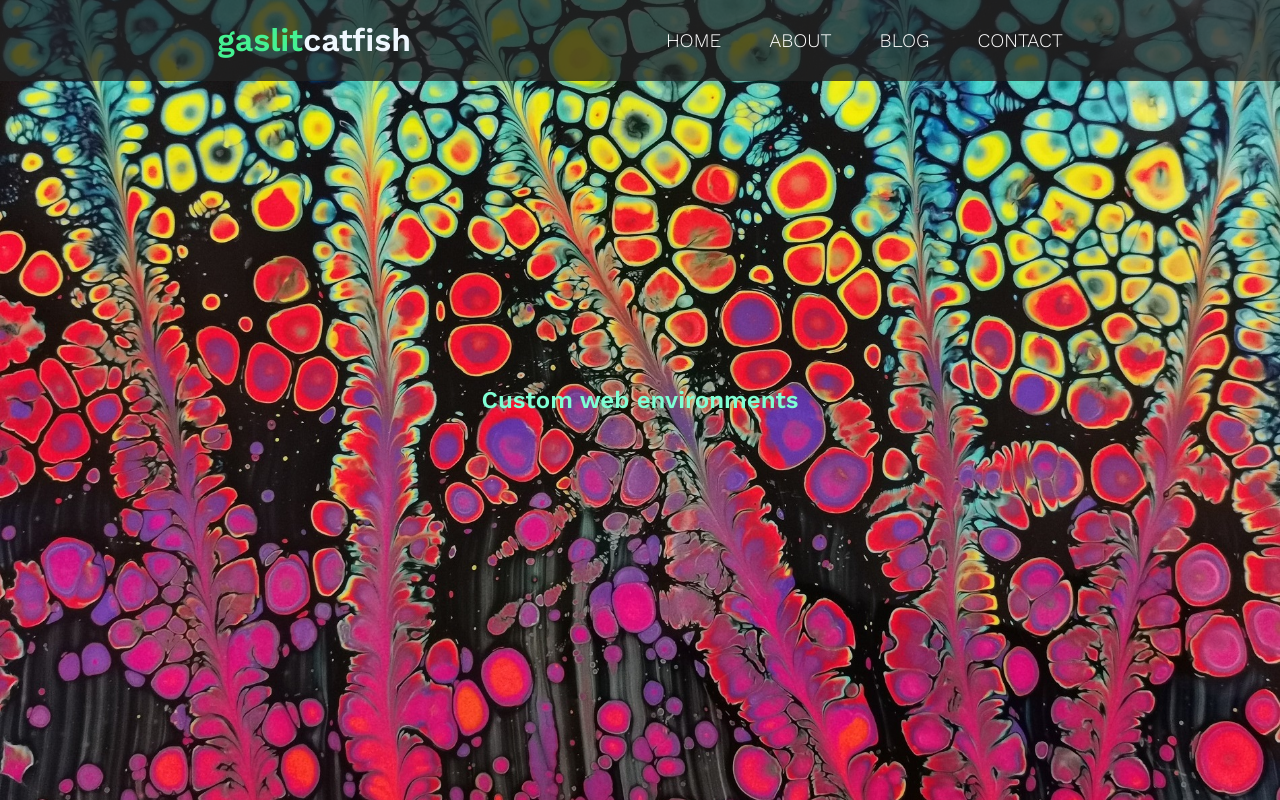
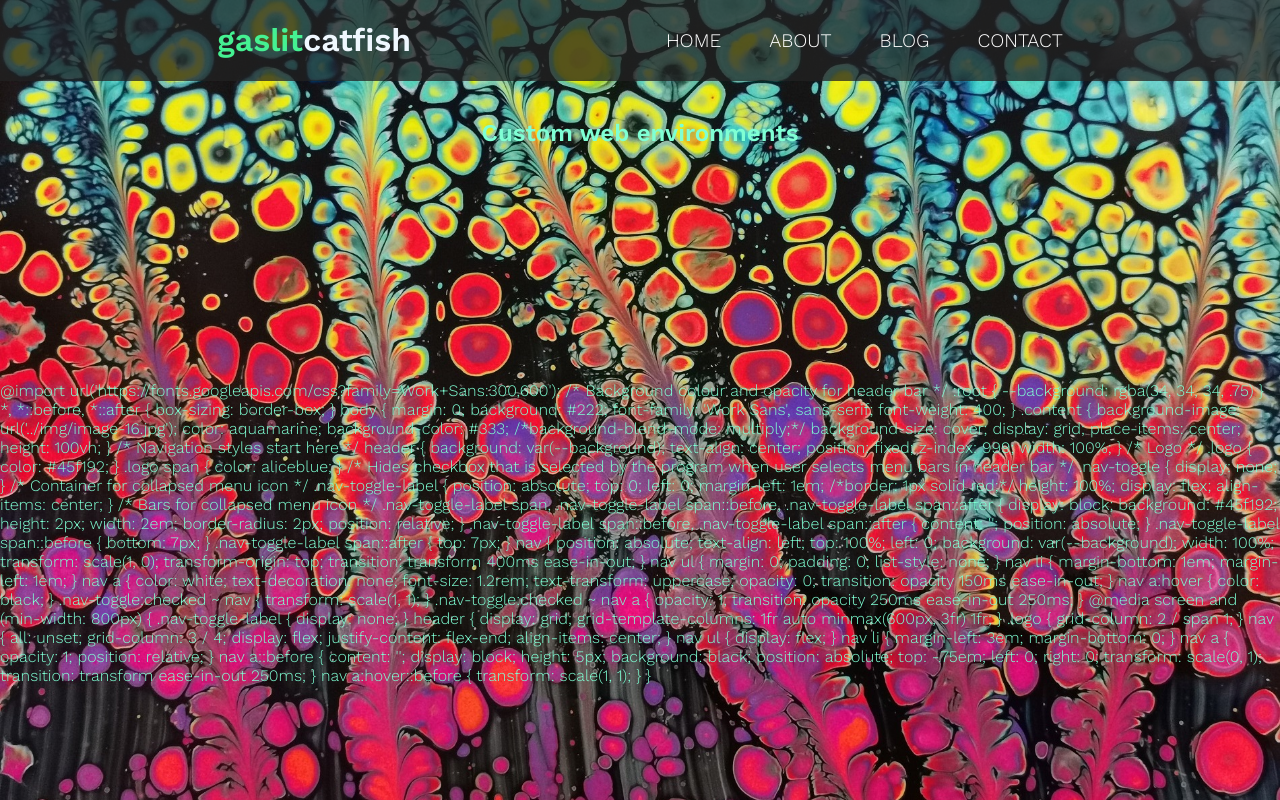
Before and after one commit to waxx567/cake-flower, a Flask app: page / in a window 1280 px wide. Run offline with Flask 2, Linux system fonts and the light colour scheme.

Commit message:
Update index.html

```diff
--- a/templates/index.html
+++ b/templates/index.html
@@ -21,5 +21,45 @@
 {%block content%}
 <div class="content">
   <h2>Custom web environments</h2>
+  <p>
+    @import url('https://fonts.googleapis.com/css?family=Work+Sans:300,600'); /*
+    Background colour and opacity for header bar */ :root { --background:
+    rgba(34, 34, 34, .75) } *, *::before, *::after { box-sizing: border-box; }
+    body { margin: 0; background: #222; font-family: 'Work Sans', sans-serif;
+    font-weight: 400; } .content { background-image: url('../img/image-16.jpg');
+    color: aquamarine; background-color: #333; /*background-blend-mode:
+    multiply;*/ background-size: cover; display: grid; place-items: center;
+    height: 100vh; } /* Navigation styles start here */ header { background:
+    var(--background); text-align: center; position: fixed; z-index: 999; width:
+    100%; } /* Logo */ .logo { color: #45f192; } .logo span { color: aliceblue;
+    } /* Hides checkbox that is selected by the program when user selects menu
+    bars in header bar */ .nav-toggle { display: none; } /* Container for
+    collapsed menu icon */ .nav-toggle-label { position: absolute; top: 0; left:
+    0; margin-left: 1em; /*border: 1px solid red;*/ height: 100%; display: flex;
+    align-items: center; } /* Bars for collapsed menu icon */ .nav-toggle-label
+    span, .nav-toggle-label span::before, .nav-toggle-label span::after {
+    display: block; background: #45f192; height: 2px; width: 2em; border-radius:
+    2px; position: relative; } .nav-toggle-label span::before, .nav-toggle-label
+    span::after { content: ''; position: absolute; } .nav-toggle-label
+    span::before { bottom: 7px; } .nav-toggle-label span::after { top: 7px; }
+    nav { position: absolute; text-align: left; top: 100%; left: 0; background:
+    var(--background); width: 100%; transform: scale(1, 0); transform-origin:
+    top; transition: transform 400ms ease-in-out; } nav ul { margin: 0; padding:
+    0; list-style: none; } nav li { margin-bottom: 1em; margin-left: 1em; } nav
+    a { color: white; text-decoration: none; font-size: 1.2rem; text-transform:
+    uppercase; opacity: 0; transition: opacity 150ms ease-in-out; } nav a:hover
+    { color: black; } .nav-toggle:checked ~ nav { transform: scale(1, 1); }
+    .nav-toggle:checked ~ nav a { opacity: 1; transition: opacity 250ms
+    ease-in-out 250ms; } @media screen and (min-width: 800px) {
+    .nav-toggle-label { display: none; } header { display: grid;
+    grid-template-columns: 1fr auto minmax(600px, 3fr) 1fr; } .logo {
+    grid-column: 2 / span 1; } nav { all: unset; grid-column: 3 / 4; display:
+    flex; justify-content: flex-end; align-items: center; } nav ul { display:
+    flex; } nav li { margin-left: 3em; margin-bottom: 0; } nav a { opacity: 1;
+    position: relative; } nav a::before { content: ''; display: block; height:
+    5px; background: black; position: absolute; top: -.75em; left: 0; right: 0;
+    transform: scale(0, 1); transition: transform ease-in-out 250ms; } nav
+    a:hover::before { transform: scale(1, 1); } }
+  </p>
 </div>
 {%endblock%} {%block footer%}{%endblock%}
```
